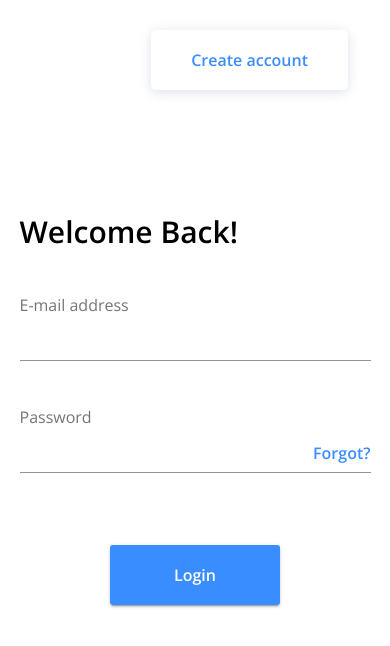
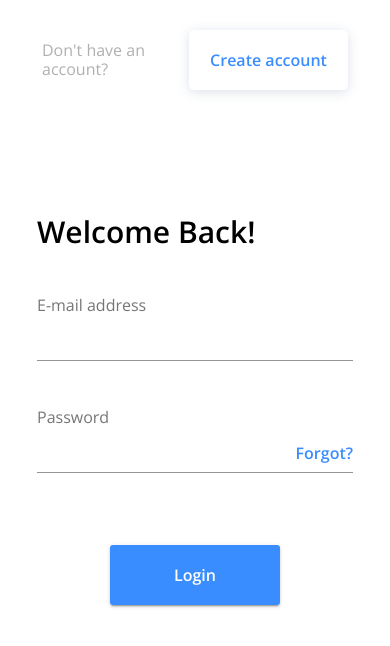
Before and after one commit to KyleMcKell/hatchways-messenger, a React (Create React App) app in the folder client/: page /login in a window 390 px wide. Shown: the top 646 px of the page. Built offline with nearby package versions, Linux system fonts and the light colour scheme; no server answers.

Commit message:
fixed header and mobile viewing

```diff
--- a/client/src/components/Auth/Form.js
+++ b/client/src/components/Auth/Form.js
@@ -13,11 +13,8 @@ const useStyles = makeStyles((theme) => ({
   formContainer: {
     display: "flex",
     flexDirection: "column",
-    minWidth: "380px",
-    gap: "3rem",
-    [theme.breakpoints.down("xs")]: {
-      minWidth: "90vw"
-    }
+    width: "clamp(300px, 40vw + 10rem, 450px)",
+    gap: "3rem"
   }
 }));
 
--- a/client/src/components/Auth/FormField.js
+++ b/client/src/components/Auth/FormField.js
@@ -5,7 +5,6 @@ import { FormControl } from "@material-ui/core";
 const useStyles = makeStyles(() => ({
   root: {
     width: "100%",
-    maxWidth: "400px",
     fontWeight: 600,
     "&:last-of-type": {
       marginBottom: "1.5rem"
--- a/client/src/components/Auth/FormHeading.js
+++ b/client/src/components/Auth/FormHeading.js
@@ -2,10 +2,13 @@ import React from "react";
 import { Typography } from "@material-ui/core";
 import { makeStyles } from "@material-ui/core/styles";
 
-const useStyles = makeStyles(() => ({
+const useStyles = makeStyles((theme) => ({
   root: {
     fontWeight: 600,
-    fontSize: "clamp(1.875rem, 2vw + 1rem, 2.4rem)"
+    fontSize: "clamp(1.875rem, 2vw + 1rem, 2.4rem)",
+    [theme.breakpoints.down("xs")]: {
+      alignSelf: "start"
+    }
   }
 }));
 
--- a/client/src/components/Auth/Header.js
+++ b/client/src/components/Auth/Header.js
@@ -12,10 +12,7 @@ const useStyles = makeStyles((theme) => ({
   },
   question: {
     fontSize: "1rem",
-    color: theme.palette.secondary.main,
-    [theme.breakpoints.down("xs")]: {
-      display: "none"
-    }
+    color: theme.palette.secondary.main
   }
 }));
 
--- a/client/src/components/Auth/HeaderButton.js
+++ b/client/src/components/Auth/HeaderButton.js
@@ -9,7 +9,8 @@ const useStyles = makeStyles((theme) => ({
     padding: "1rem 2.5rem",
     boxShadow: "0px 2px 12px hsla(215, 34%, 44%, 0.2)",
     borderRadius: "5px",
-    minWidth: "140px"
+    minWidth: "140px",
+    whiteSpace: "nowrap"
   }
 }));
 
```
